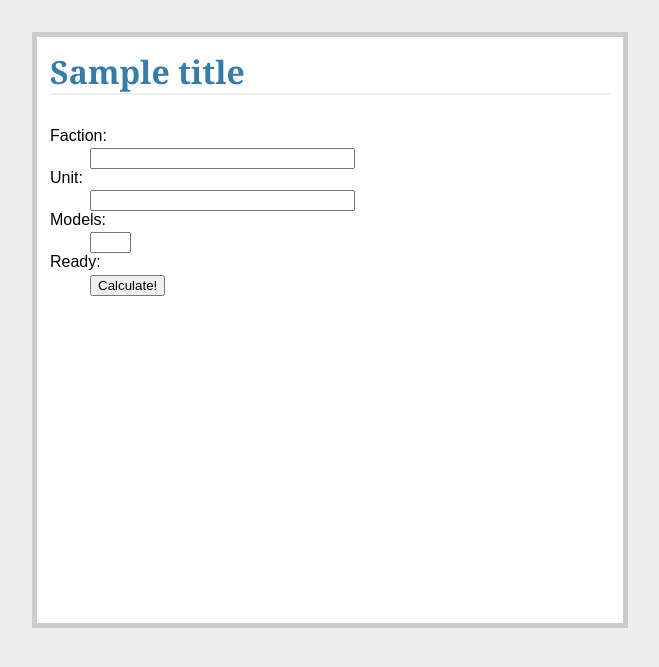
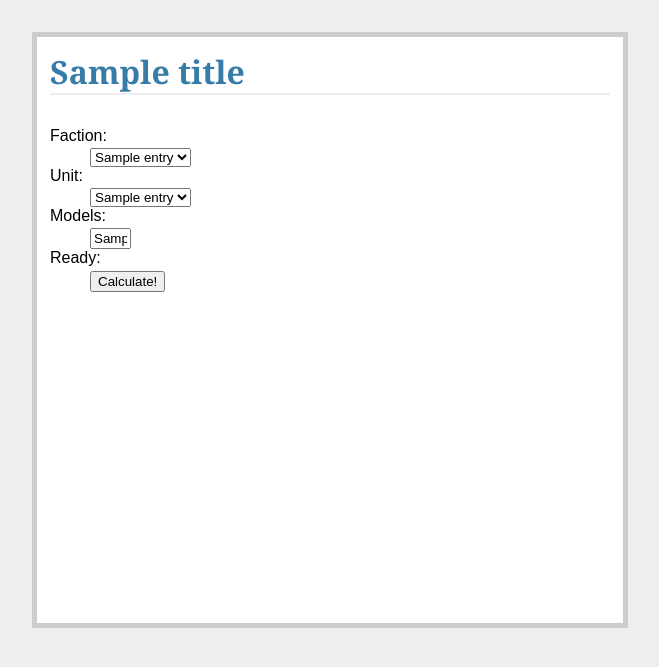
Before and after one commit to MrMossevig/www, a Flask app: template flask_web/templates/TheMathAge.html in a window 1280 px wide. Shown: the top 667 px of the page, without its empty margins (310-969 px from the left). Run offline with Flask 2, Linux system fonts and the light colour scheme; the template is opened without the code that fills it: most values are stand-ins (such as "Sample title", 1, 10 or a date in 2020).

Commit message:
Now integrated with TheMathAge

```diff
--- a/flask_web/app.py
+++ b/flask_web/app.py
@@ -1,6 +1,7 @@
 # flask_web/app.py
 
-from flask import Flask, url_for, render_template
+from flask import Flask, url_for, render_template, request
+from projects.TheMathAge import run_helpers
 app = Flask(__name__)
 
 @app.route('/')
@@ -13,7 +14,29 @@ def projects():
 
 @app.route('/projects/TheMathAge')
 def projects_TheMathAge():
-    return render_template('TheMathAge.html', title="TheMathAge")
+    faction = request.args.get('faction')
+    factionlist = run_helpers.list_factions()
+    if (not faction in factionlist):
+        faction = None
+
+    unitlist = None
+    unit = None
+    models = None
+
+    if (faction):
+        unitlist = run_helpers.list_units(faction)
+        unit   = request.args.get('unit')
+        models = request.args.get('models')
+        if (not unit in unitlist):
+            unit = None
+
+    return render_template('TheMathAge.html',
+                           title="TheMathAge",
+                           faction=faction,
+                           factionlist=factionlist,
+                           unit=unit,
+                           unitlist=unitlist,
+                           models=models)
 
 
 if __name__ == '__main__':
--- a/flask_web/templates/TheMathAge.html
+++ b/flask_web/templates/TheMathAge.html
@@ -3,13 +3,29 @@
 <form action="{{ url_for('projects_TheMathAge')}}" method="get">
   <dl>
     <dt>Faction:</dt>
-    <dd><input type="text" size="30" name="faction"></dd>
+    <dd>
+      <select name="faction" onchange="this.form.submit();">
+	{% for entry in factionlist %}
+	<option value="{{ entry }}"{% if faction == entry %}selected{% endif %}>{{ entry }}</option>
+	{% endfor %}
+      </select>
+    </dd>
+    {% if unitlist %}
     <dt>Unit:</dt>
-    <dd><input type="text" size="30" name="unit"></dd>
+    <dd>
+      <select name="unit">
+	{% for entry in unitlist %}
+	<option value="{{ entry }}"{% if unit == entry %}selected{% endif %}>{{ entry }}</option>
+	{% endfor %}
+      </select>
+    </dd>
     <dt>Models:</dt>
-    <dd><input type="text" size="2"  name="models"></dd>
+    <dd><input type="text" size="2" name="models" value="{{ models }}"></dd>
     <dt>Ready:</dt>
     <dd><input type="submit" value="Calculate!"></dd>
+    {% else %}
+    Select faction first
+    {% endif %}
   </dl>
 </form>
 {% endblock %}
```
Also changed, not shown: 1 other file.
